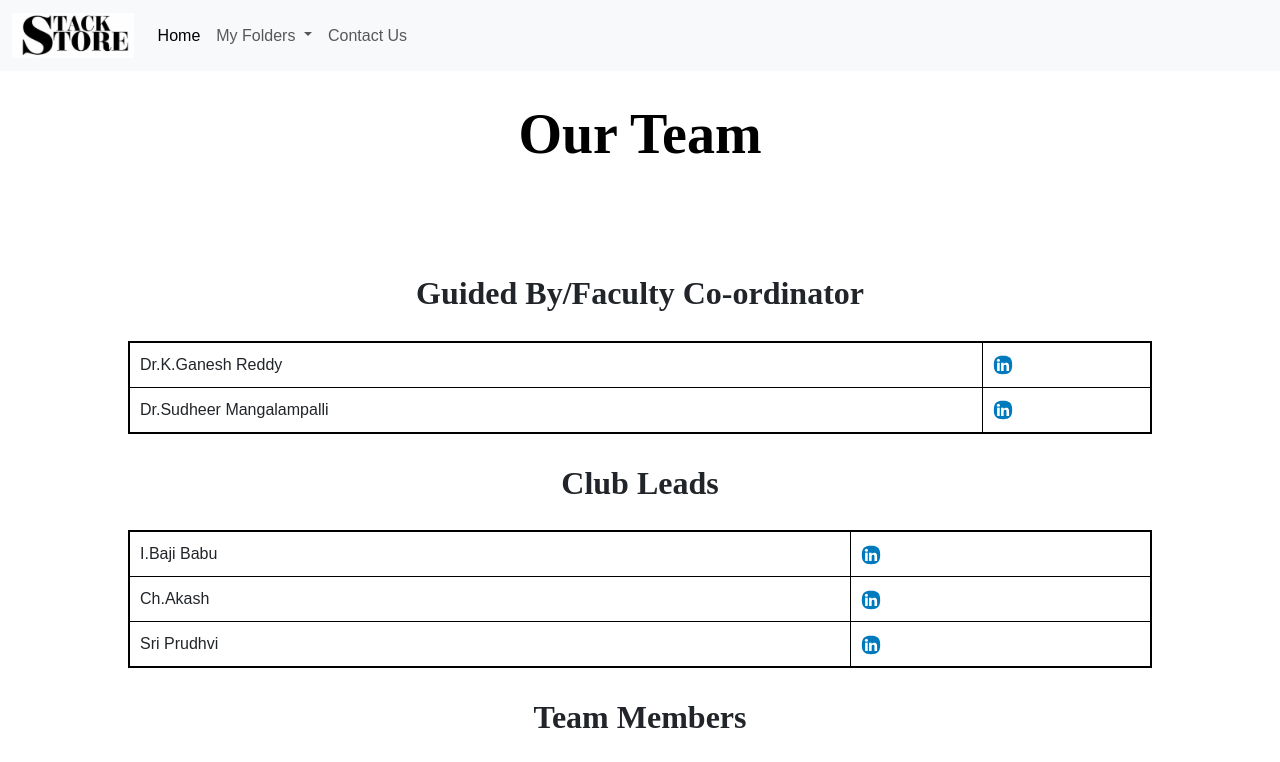
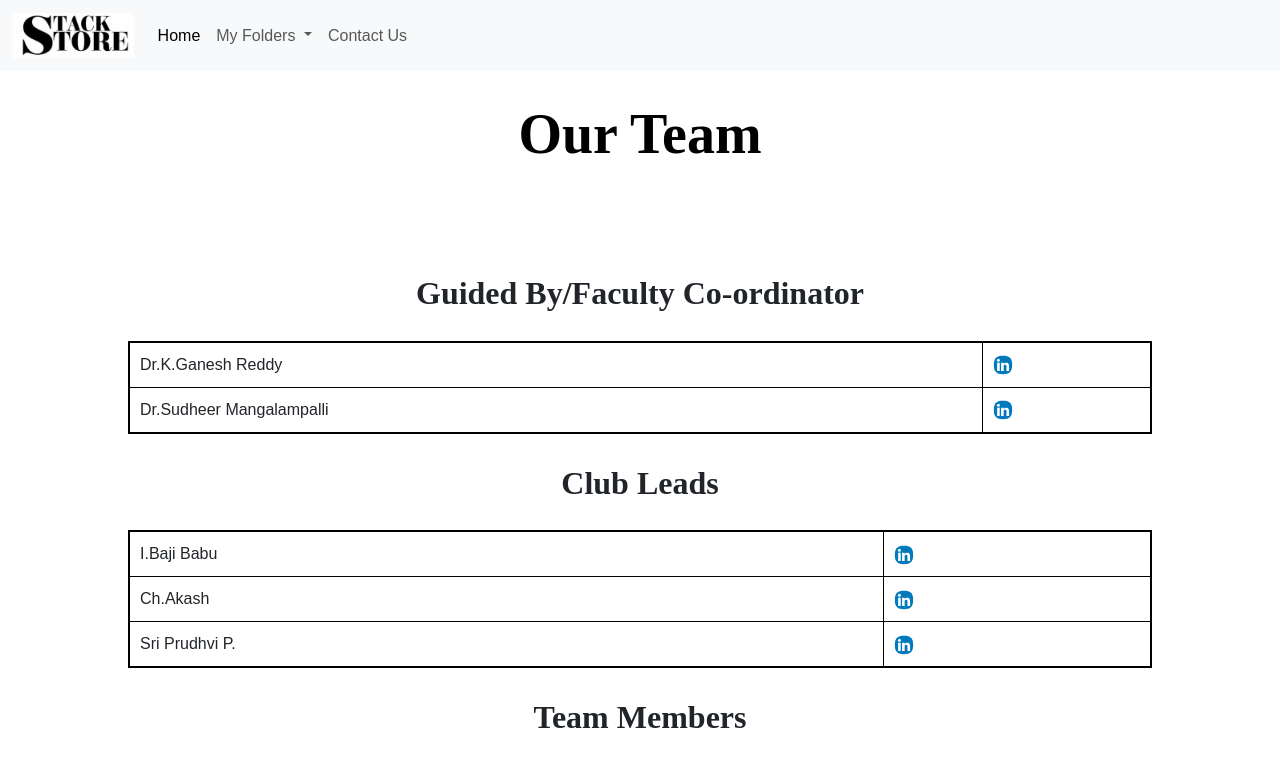
Before and after one commit to ngcprojects/StackNStore, a plain HTML site: page ourteam.html in a window 1280 px wide. Shown: the top 762 px of the page. Drawn offline with nearby package versions, Linux system fonts and the light colour scheme; a web font is replaced by a local one.

Commit message:
Update ourteam.html

```diff
--- a/ourteam.html
+++ b/ourteam.html
@@ -116,7 +116,7 @@
       <td><a href="https://www.linkedin.com/in/ch-akash-chowdary-ba73b6251"><img src="linkdinn.svg" alt="LinkedIn" height="50"></a></td>
     </tr>
     <tr>
-      <td>Sri Prudhvi</td>
+      <td>Sri Prudhvi P.</td>
       <td><a href="https://www.linkedin.com/in/sri-prudhvi-p-579a78287"><img src="linkdinn.svg" alt="LinkedIn" height="50"></a></td>
     </tr>
   </table>
```
